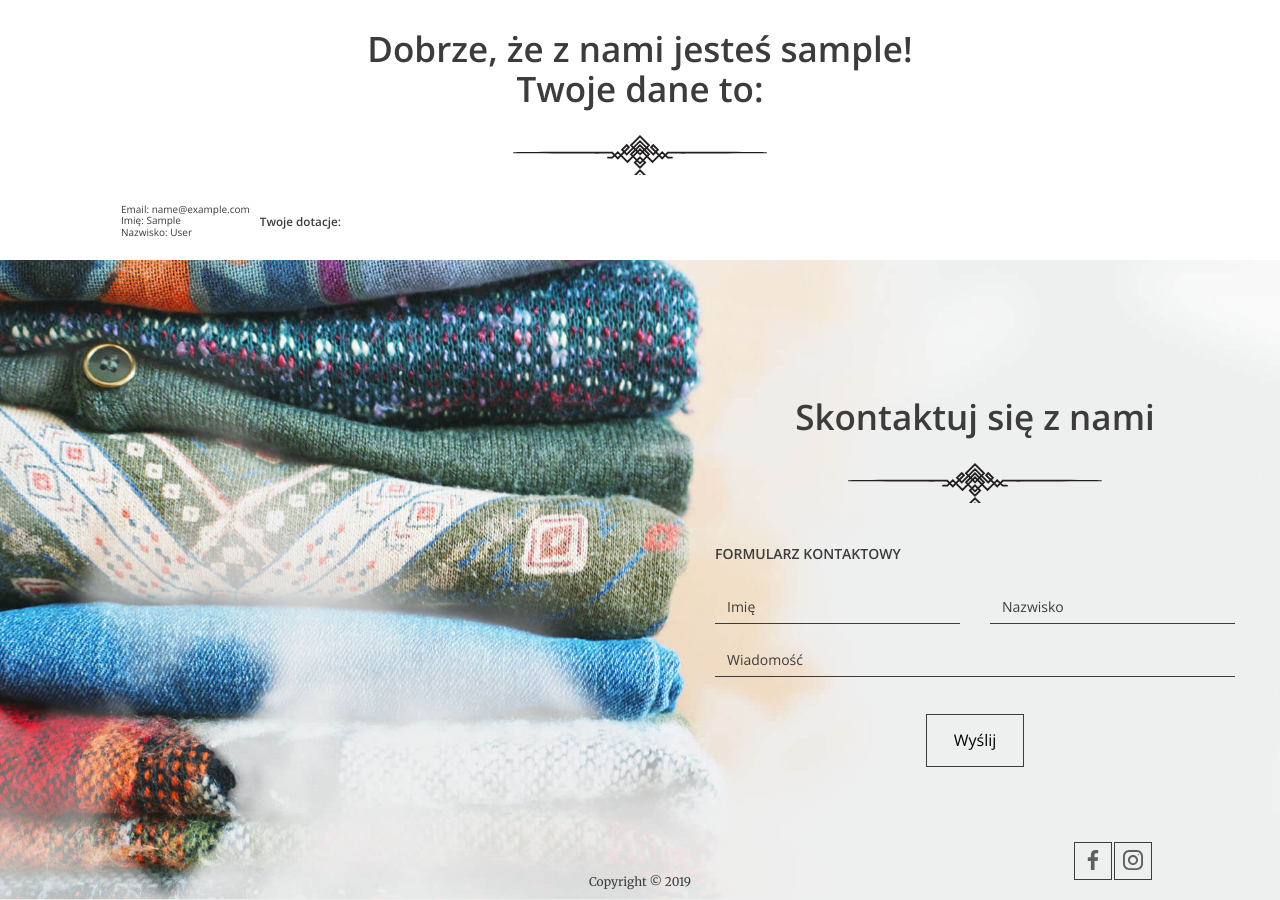
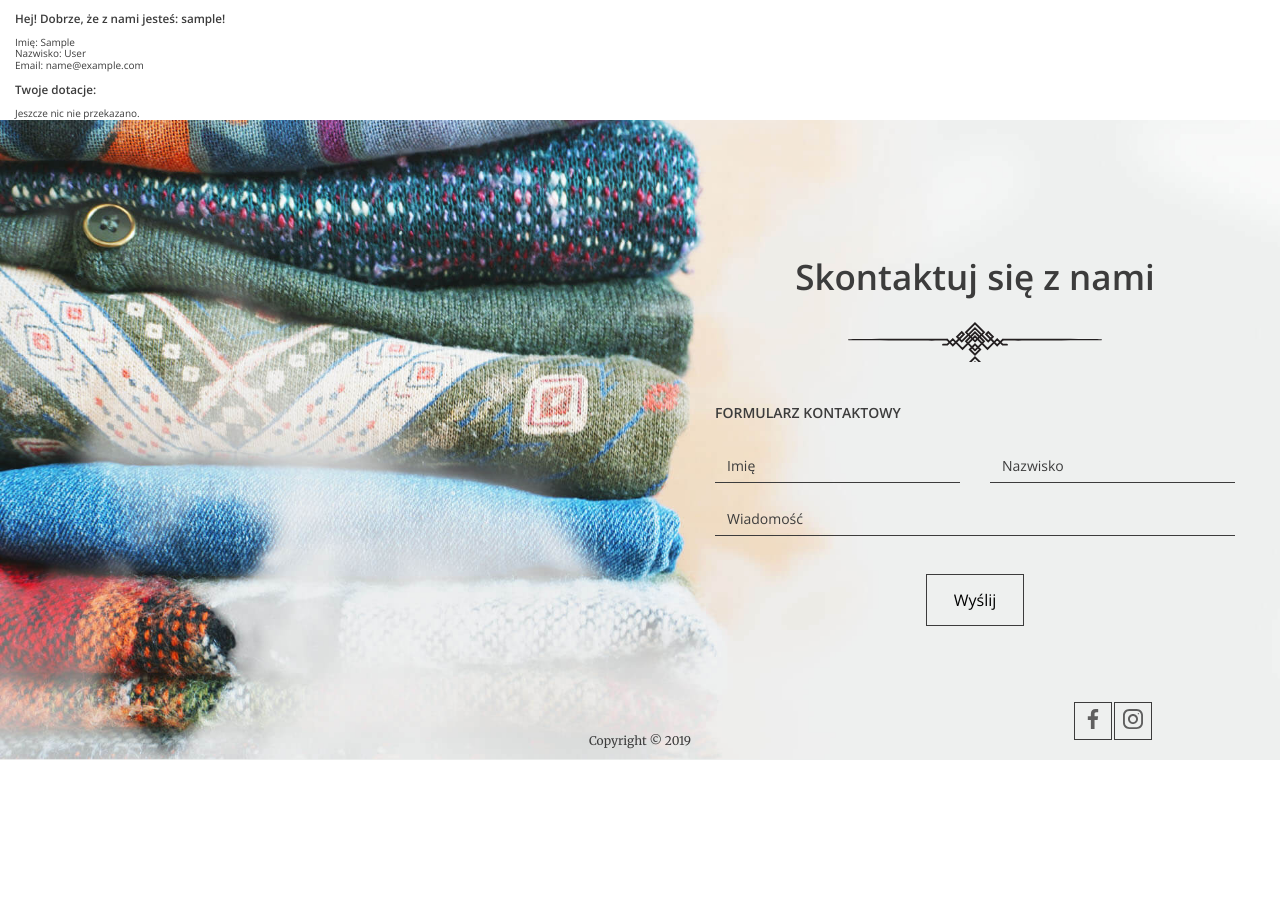
Before and after one commit to MarcinSerwinski/ShareIt, a Django app: page /user/ in a window 1280 px wide. Shown: the part 179-1079 px from the top of the page. After the commit the page ends 939 px from the top, so only its background shows below. Run offline with Django 4.2, Linux system fonts and the light colour scheme; the visitor is signed in with stand-in values (Sample User, id 1); data comes from the database, SQL or seed files in the repository; data that the repository does not hold is empty.

Commit message:
upgraded user's donations template

```diff
--- a/home/templates/home/user.html
+++ b/home/templates/home/user.html
@@ -2,40 +2,40 @@
 
 {% block container %}
     <header>{% include 'partials/_menu.html' %}</header>
-    <div class="container container--85">
 
-        <h2 class="p-4">Dobrze, że z nami jesteś {{ user.username }}! <br>
-            Twoje dane to:</h2>
+    <div class="container">
+        <h3 class="p-4">Hej! Dobrze, że z nami jesteś: {{ user.username }}!</h3>
+        <div class="display-6 p-4">
+            <div class="row">
+                <div class="col-0 col-sm-2">Imię: {{ user.first_name }}</div>
+            </div>
+            <div class="row">
+                <div class="col-0 col-sm-2">Nazwisko: {{ user.last_name }}</div>
+            </div>
+            <div class="row">
+                <div class="col-0 col-sm-2">Email: {{ user.email }}</div>
 
-        <ul class="help--buttons">
-
-            <li>
-                <div class="col">
-                    <div class="title">Email: {{ user.email }} </div>
-                    <div class="title">Imię: {{ user.first_name }} </div>
-                    <div class="title">Nazwisko: {{ user.last_name }} </div>
-                </div>
-            </li>
-        <div>
-        <h3>Twoje dotacje:</h3>
-            {% for donation in donations %}
-
-            <li>
-                <div class="col">
-                    <div class="title">Worki {{ donation.quantity }} </div>
-                    <div class="title">Nazwa organizacji: {{ donation.institution }} </div>
-                    <div class="title">Adres : {{ donation.address }} Kod pocztowy: {{ donation.zip_code }}</div>
-                    <div class="title">Data : {{ donation.pick_up_date }} </div>
-                    <div class="title">Godzina : {{ donation.pick_up_time }} </div>
-                    <div class="title">Kategoria : {% for category in donation.categories.all %} {{ category.name }} {% endfor %}</div>
-
-                </div>
-            </li>
-            {% endfor %}</div>
-    </ul>
+            </div>
+        </div>
     </div>
 
 
+        <div class="container">
+        <h3>Twoje dotacje:</h3>
+    {% for donation in donations %}
+        <div class="col">
+            <div class="col-0 col-md-3">Worki {{ donation.quantity }} </div>
+            <div class="col-0 col-md-3">Nazwa organizacji: {{ donation.institution }} </div>
+            <div class="col-0 col-md-3">Adres : {{ donation.address }} Kod pocztowy: {{ donation.zip_code }}</div>
+            <div class="col-0 col-md-3">Data : {{ donation.pick_up_date }} </div>
+            <div class="col-0 col-md-3">Godzina : {{ donation.pick_up_time }} </div>
+            <div class="col-0 col-md-3">Kategoria : {% for category in donation.categories.all %}
+                {{ category.name }} {% endfor %}</div>
+        {% empty %}
+            <div class="row text-center">Jeszcze nic nie przekazano.</div>
+        </div>
 
+    {% endfor %}
 
+</div>
 {% endblock %}
```
